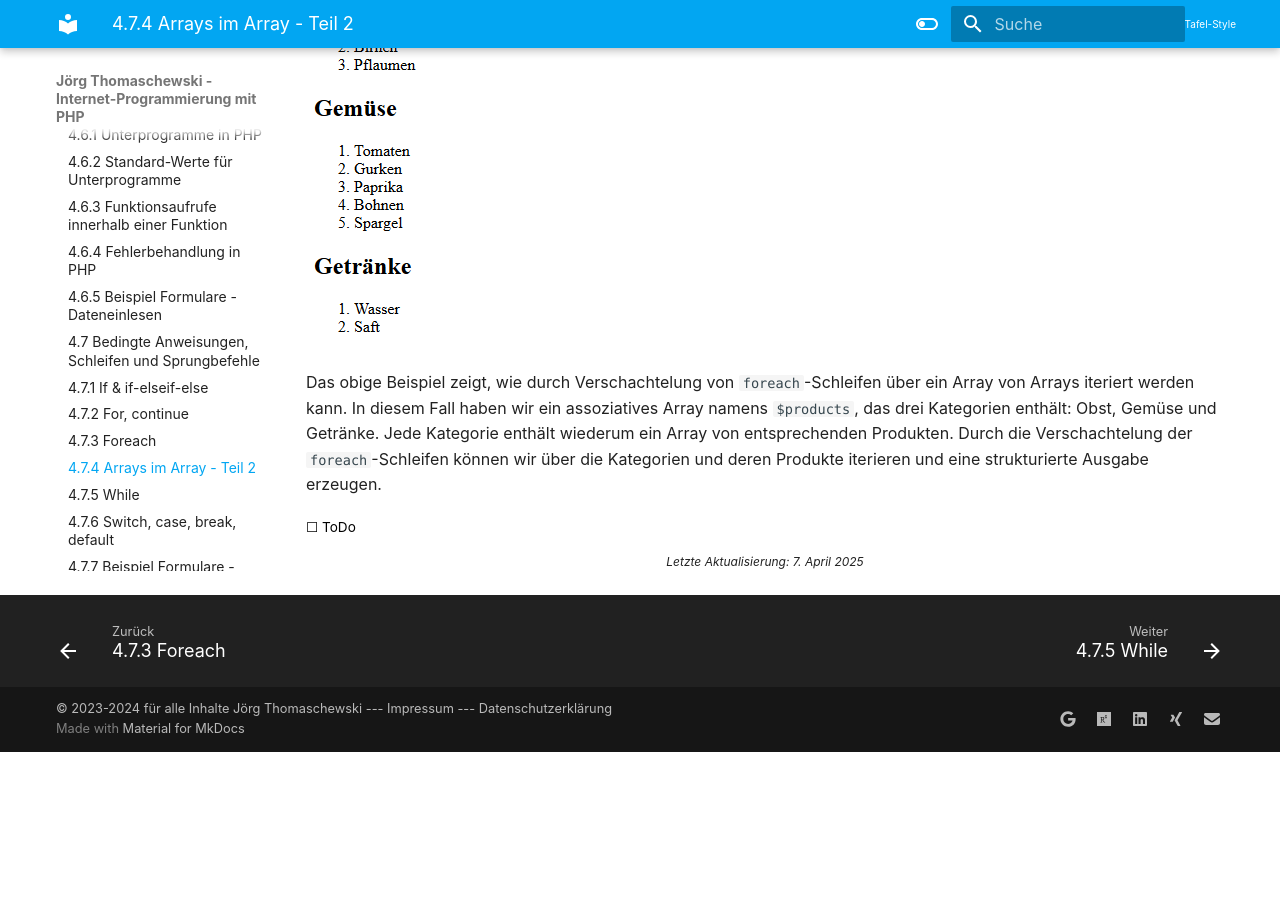
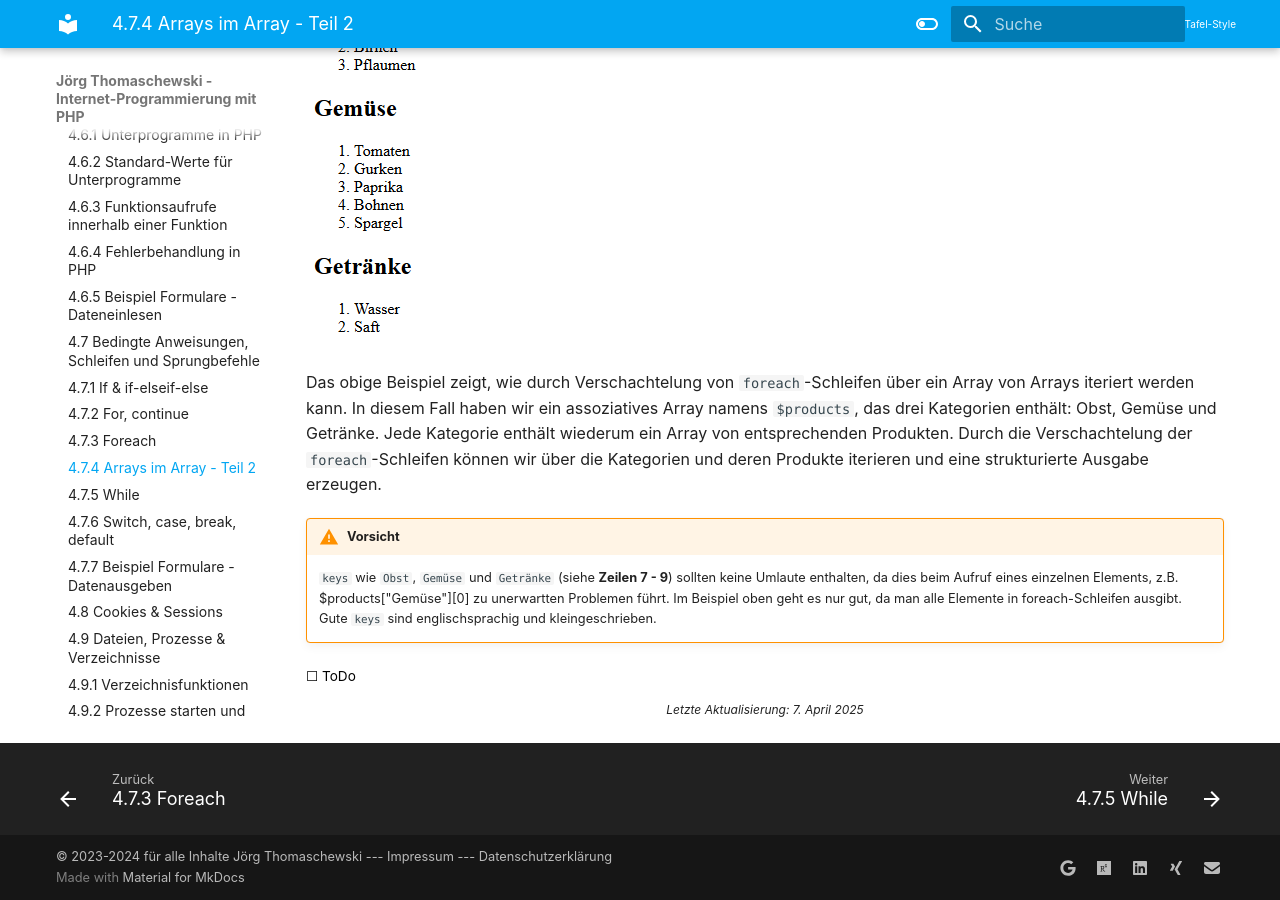
Before and after one commit to JoergThomaschewski/website-iprog-php, an MkDocs documentation site: the page built from docs/4PHPGrundlagen/4.7.4ArraysimArrayTeil2.md, in a window 1280 px wide and 900 px high, scrolled down 707 px. Built offline with MkDocs 1.6.1 and Material for MkDocs 9.7.7, drawn with Linux system fonts in a browser that asks for light colours; before the commit the page ends 1459 px from its top, so only the background shows below that.

Commit message:
kleinere Verbesserungen

```diff
--- a/docs/4PHPGrundlagen/4.7.4ArraysimArrayTeil2.md
+++ b/docs/4PHPGrundlagen/4.7.4ArraysimArrayTeil2.md
@@ -28,3 +28,6 @@ Ausgabe:<br>
 ![Ausgabe im Browser](media/Foreach-arrays.PNG)
 
 Das obige Beispiel zeigt, wie durch Verschachtelung von `foreach`-Schleifen über ein Array von Arrays iteriert werden kann. In diesem Fall haben wir ein assoziatives Array namens `$products`, das drei Kategorien enthält: Obst, Gemüse und Getränke. Jede Kategorie enthält wiederum ein Array von entsprechenden Produkten. Durch die Verschachtelung der `foreach`-Schleifen können wir über die Kategorien und deren Produkte iterieren und eine strukturierte Ausgabe erzeugen.
+
+!!! warning "Vorsicht"
+    `keys` wie `Obst`, `Gemüse` und `Getränke` (siehe **Zeilen 7 - 9**) sollten keine Umlaute enthalten, da dies beim Aufruf eines einzelnen Elements, z.B. $products["Gemüse"][0] zu unerwartten Problemen führt. Im Beispiel oben geht es nur gut, da man alle Elemente in foreach-Schleifen ausgibt. Gute `keys` sind englischsprachig und kleingeschrieben.
```
Also changed, not shown: docs/4PHPGrundlagen/4.9.1Verzeichnisfunktionen.md (+1 -1 lines), docs/4PHPGrundlagen/4.9.3Dateienlesenundschreiben.md (+3 -2 lines), docs/index.md (+1 -0 lines).
